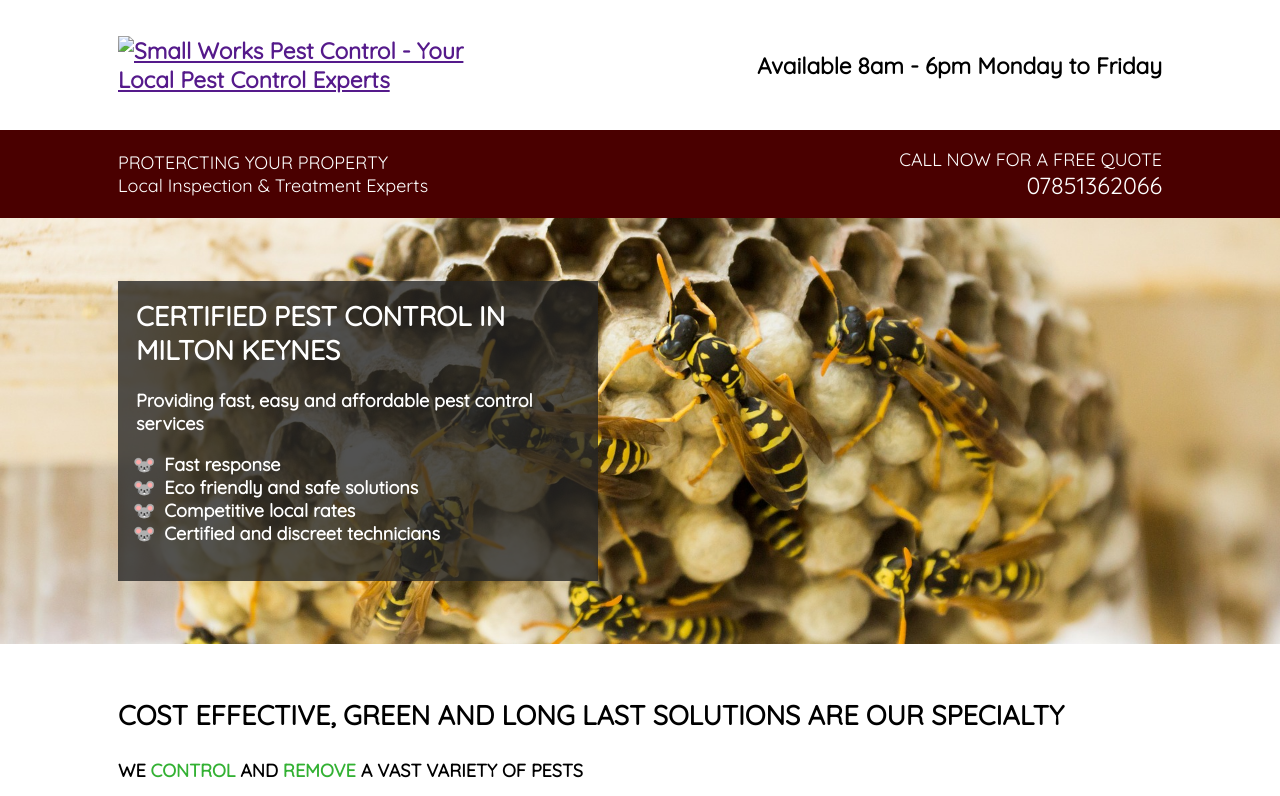
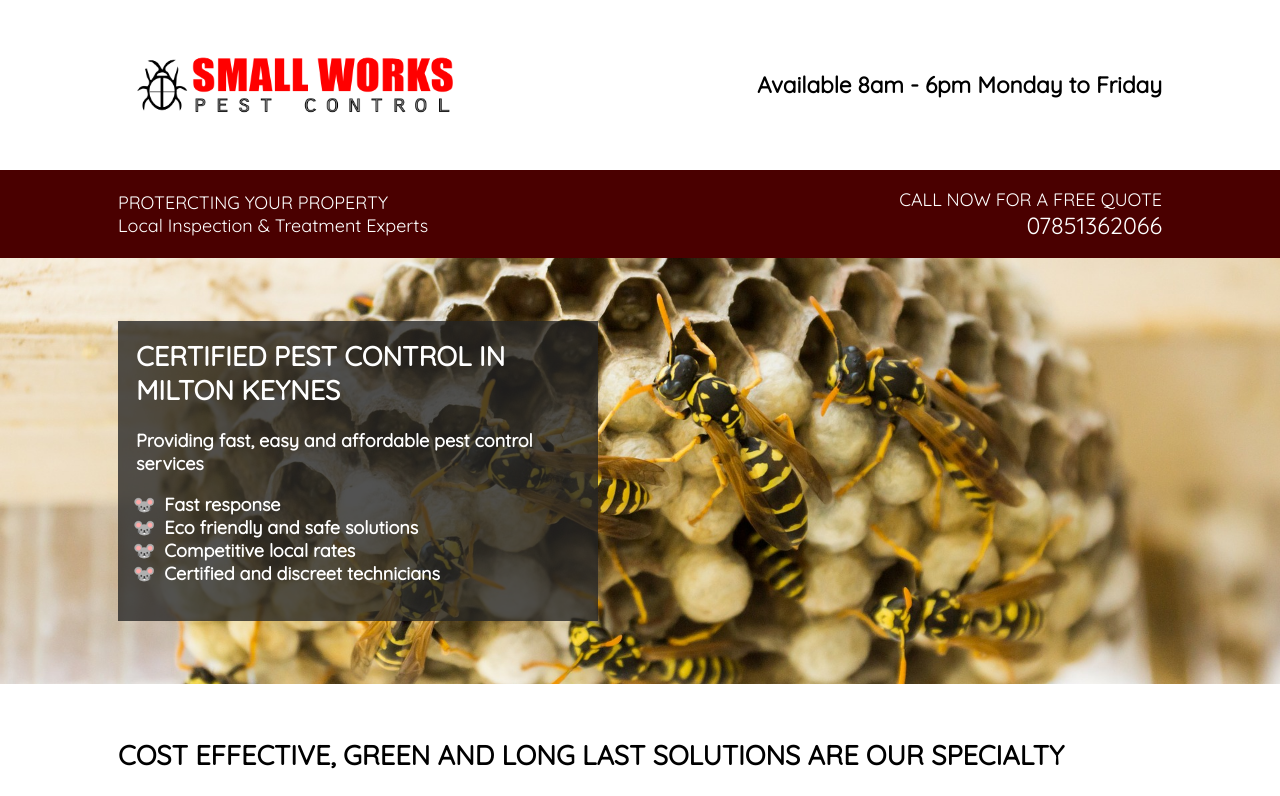
Before and after one commit to dev-swpc/dev-swpc.github.io, a website built with webpack: page index.html in a window 1280 px wide. Shown: the top 796 px of the page. Built offline with nearby package versions, Linux system fonts and the light colour scheme.

Commit message:
added logo and sized it correctly

```diff
--- a/index.html
+++ b/index.html
@@ -1,3 +1,5 @@
+<html>
+
 <head>
         <title>Small Works Pest Control</title>
         <meta charset="utf-8">
@@ -10,7 +12,8 @@
         <link rel="stylesheet" href="public/css/built/main.css">
         <link rel=“canonical” href="wwww.smallworkspestcontrol.com”>
 
-        <link rel="apple-touch-icon" sizes="57x57" href="/public/favicon/apple-icon-57x57.png">
+        <link rel=" apple-touch-icon" sizes="57x57"
+                href="/public/favicon/apple-icon-57x57.png">
         <link rel="apple-touch-icon" sizes="60x60" href="/public/favicon/apple-icon-60x60.png">
         <link rel="apple-touch-icon" sizes="72x72" href="/public/favicon/apple-icon-72x72.png">
         <link rel="apple-touch-icon" sizes="76x76" href="/public/favicon/apple-icon-76x76.png">
@@ -19,7 +22,7 @@
         <link rel="apple-touch-icon" sizes="144x144" href="/public/favicon/apple-icon-144x144.png">
         <link rel="apple-touch-icon" sizes="152x152" href="/public/favicon/apple-icon-152x152.png">
         <link rel="apple-touch-icon" sizes="180x180" href="/public/favicon/apple-icon-180x180.png">
-        <link rel="icon" type="image/png" sizes="192x192"  href="/public/favicon/android-icon-192x192.png">
+        <link rel="icon" type="image/png" sizes="192x192" href="/public/favicon/android-icon-192x192.png">
         <link rel="icon" type="image/png" sizes="32x32" href="/public/favicon/favicon-32x32.png">
         <link rel="icon" type="image/png" sizes="96x96" href="/public/favicon/favicon-96x96.png">
         <link rel="icon" type="image/png" sizes="16x16" href="/public/favicon/favicon-16x16.png">
@@ -30,6 +33,7 @@
 </head>
 
 <!-- header -->
+
 <body>
         <section class="">
                 <div class="c-header">
@@ -39,9 +43,8 @@
                                 <div class="pure-u-1 pure-u-md-1-2">
                                         <div class="logo-container">
                                                 <a href="">
-                                                        <img src=""
-                                                                alt="Small Works Pest Control - Your Local Pest Control Experts" id="logo"
-                                                                data-height-percentage="54" data-actual-width="573"
+                                                        <img src="/public/images/sw-logo.png" alt="Small Works Pest Control - Your Local Pest Control Experts"
+                                                                id="logo" data-height-percentage="54" data-actual-width="573"
                                                                 data-actual-height="93" class="logo-image" />
                                                 </a>
                                         </div>
@@ -80,7 +83,8 @@
                                                 <p>
                                                         <ul class="u-ul-padding-reset">
                                                                 <li class="splash-list-item-1"> Fast response</li>
-                                                                <li class="splash-list-item-1"> Eco friendly and safe solutions</li>
+                                                                <li class="splash-list-item-1"> Eco friendly and safe
+                                                                        solutions</li>
                                                                 <li class="splash-list-item-1"> Competitive local rates</li>
                                                                 <li class="splash-list-item-1"> Certified and discreet
                                                                         technicians</li>
@@ -108,10 +112,12 @@
                 <div class="c-pest-list">
                         <div class="pure-g">
                                 <div class="pure-u-1  ">
-                                        <h3 class="u-heading-m">COST EFFECTIVE, GREEN AND LONG LAST SOLUTIONS ARE OUR SPECIALTY
+                                        <h3 class="u-heading-m">COST EFFECTIVE, GREEN AND LONG LAST SOLUTIONS ARE OUR
+                                                SPECIALTY
                                         </h3>
 
-                                        <p>WE <b class="u-color-green">CONTROL</b> AND <b class="u-color-green">REMOVE</b> A
+                                        <p>WE <b class="u-color-green">CONTROL</b> AND <b class="u-color-green">REMOVE</b>
+                                                A
                                                 VAST
                                                 VARIETY OF PESTS</p>
 
@@ -154,7 +160,8 @@
                         <div class="pure-u-1 pure-u-md-1-2">
                                 <div class="area-info">
                                         <h3 class="u-heading-m">AREAS WE COVER</h3>
-                                        <p class="area-paragraph">We operate in <b>Milton Keynes</b> and beyond providing a
+                                        <p class="area-paragraph">We operate in <b>Milton Keynes</b> and beyond
+                                                providing a
                                                 fast, safe and
                                                 personal
                                                 service.</p>
@@ -221,10 +228,13 @@
                                 <div class="pure-u-1 pure-u-md-1-2">
                                         <div class="u-margin-right-m">
                                                 <h3>ABOUT US</h3>
-                                                        <p>Small Works Pest Control is a unique company where our technicians have established
-                                                                themselves as the industry's leading professionals in resolving pest control
+                                                <p>Small Works Pest Control is a unique company where our technicians
+                                                        have established
+                                                        themselves as the industry's leading professionals in resolving
+                                                        pest control
                                                         issues. We
-                                                                conform to the BPCA codes of practise and offer a wide range of safe and
+                                                        conform to the BPCA codes of practise and offer a wide range of
+                                                        safe and
                                                         effective pest
                                                         control solutions. </p>
                                         </div>
@@ -240,3 +250,4 @@
                         </div>
         </section>
 </body>
+</html>
--- a/src/styles/components/components.scss
+++ b/src/styles/components/components.scss
@@ -19,7 +19,7 @@
     .logo-image {
         @extend .u-sm-center;
         display: block;
-        max-width: 70%;
+        max-width: 90%;
         height: auto;
     }
 
@@ -29,7 +29,20 @@
     }
 
 }
-
+@media screen and (min-width: 35.5em){
+    .c-header{
+        .logo-image {
+            max-width: 80%;
+        }
+    }
+}
+@media screen and (min-width: 48em) {
+    .c-header{
+        .logo-image {
+            max-width: 70%;
+        }
+    }
+}
 .c-splash-section {
     background-image: url($imagesPath + 'wasp-hive.jpg');
     object-fit: contain;
```
Also changed, not shown: public/css/built/main.css, public/images/sw-logo.png (added). Lines whose indentation alone changed are shown as unchanged.
